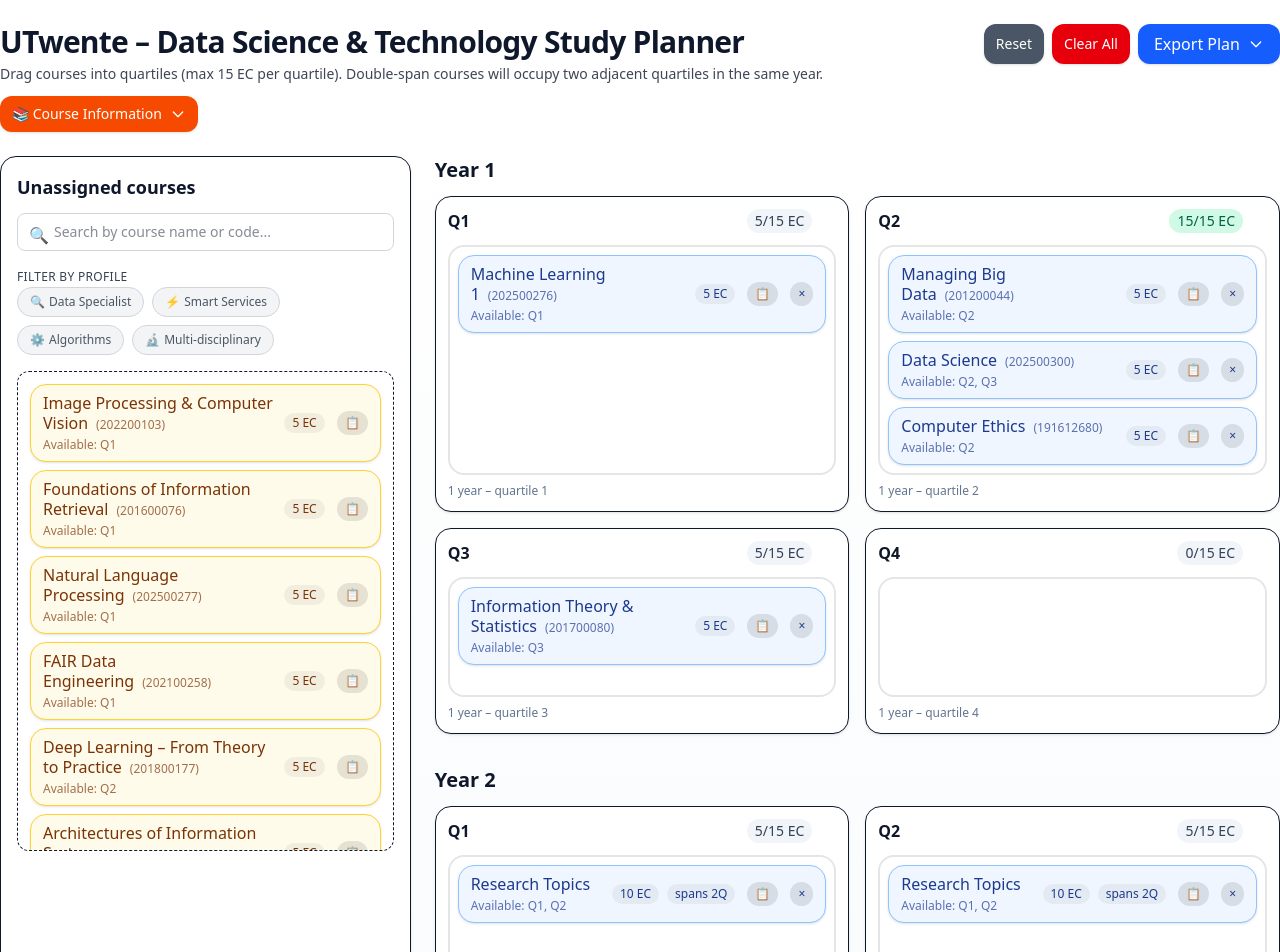
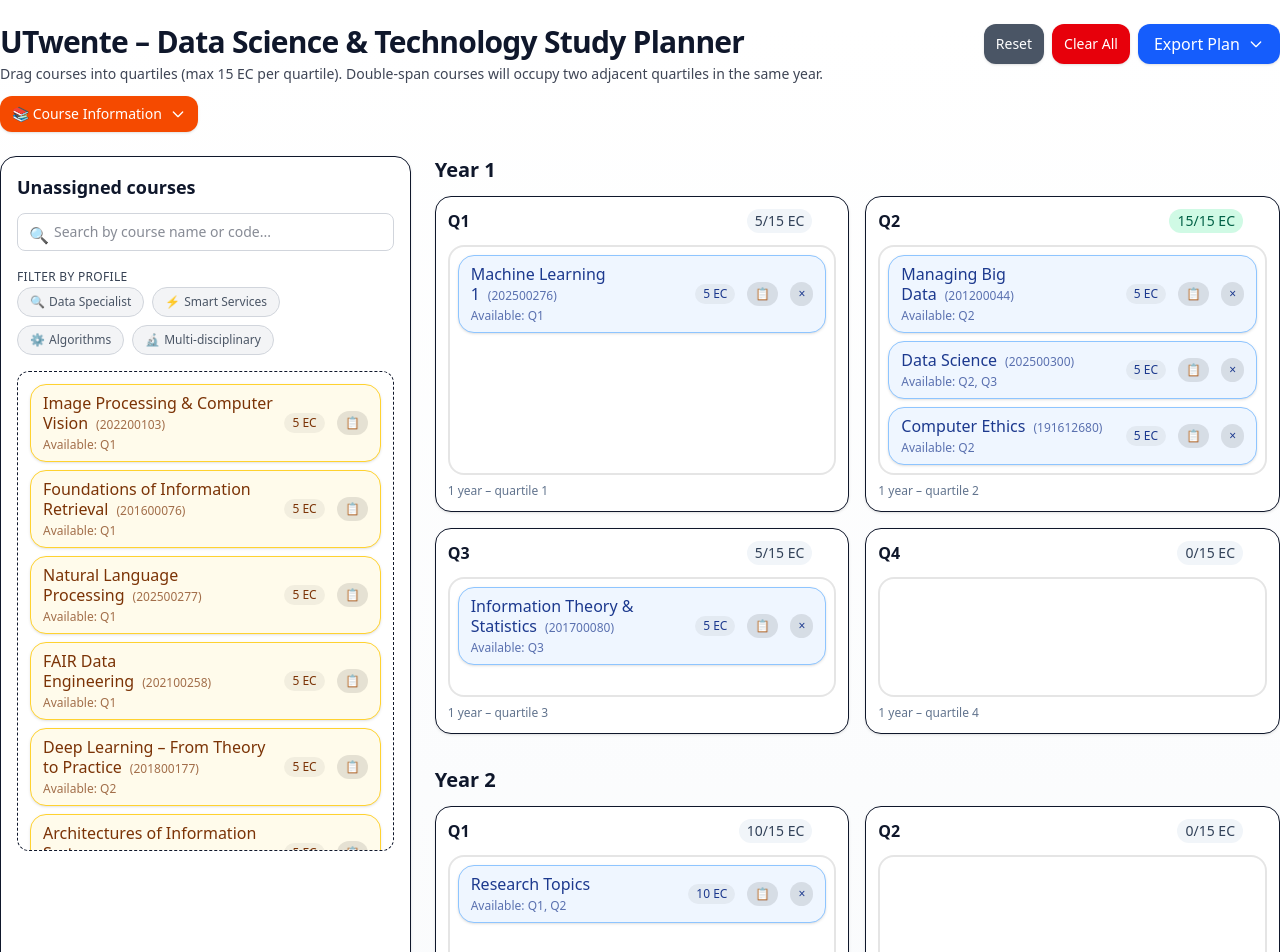
Before and after one commit to StanislavLevendeev/utwente-studyplan-assembler, a React (Vite) app: page / in a window 1280 px wide. Shown: the top 952 px of the page. Built offline with nearby package versions, Linux system fonts and the light colour scheme.

Commit message:
Fix duration for Research Topics course in REQUIRED array

```diff
--- a/src/data/courseData.ts
+++ b/src/data/courseData.ts
@@ -10,7 +10,7 @@
   { id: cid("Data Science"), code: "202500300", title: "Data Science", ec: 5, duration: 1, type: "required", given: [{ year: 1, q: 2 }, { year: 1, q: 3 }] },
   { id: cid("Information Theory and Statistics"), code: "201700080", title: "Information Theory & Statistics", ec: 5, duration: 1, type: "required", given: [{ year: 1, q: 3 }] },
   { id: cid("Computer Ethics"), code: "191612680", title: "Computer Ethics", ec: 5, duration: 1, type: "required", given: [{ year: 1, q: 2 }] },
-  { id: cid("Research Topics"), title: "Research Topics", ec: 10, duration: 2, type: "required", given: [{ year: 2, q: 1 }, { year: 2, q: 2 }] },
+  { id: cid("Research Topics"), title: "Research Topics", ec: 10, duration: 1, type: "required", given: [{ year: 2, q: 1 }, { year: 2, q: 2 }] },
   { id: cid("Final Project"), code: "192199978", title: "Final Project (MSc Thesis)", ec: 30, duration: 2, type: "required", given: [{ year: 2, q: 3 }, { year: 2, q: 4 }] },
 ];
 
```
